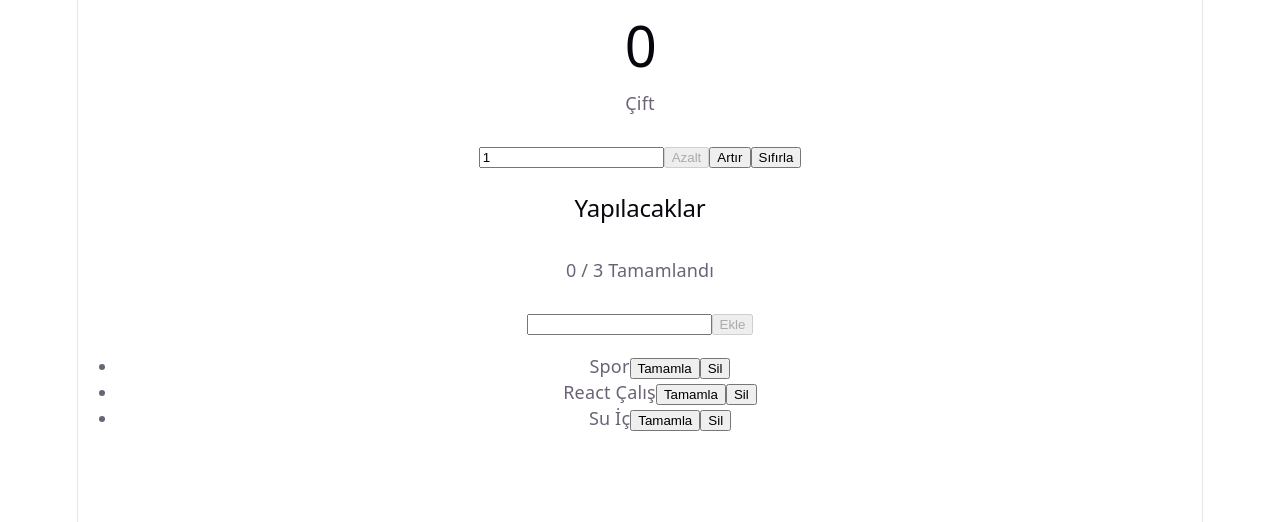
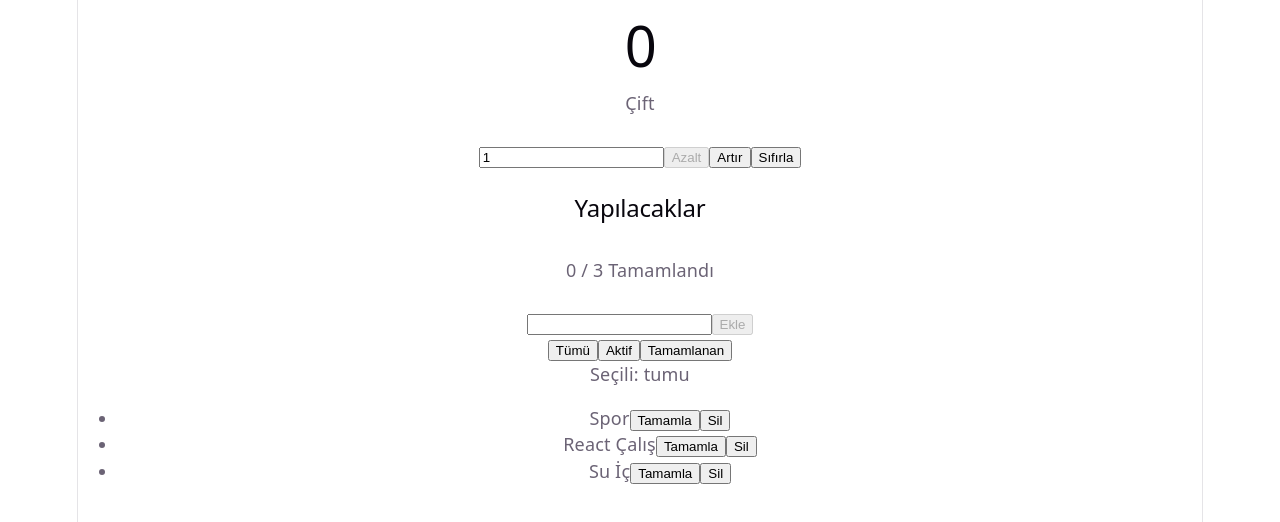
Before and after one commit to sertanersin/react-pratik, a React (Vite) app: page / in a window 1280 px wide. Shown: the top 522 px of the page. Built offline with nearby package versions, Linux system fonts and the light colour scheme.

Commit message:
Yapılacaklar: Filtreleme

```diff
--- a/src/Yapilacaklar.jsx
+++ b/src/Yapilacaklar.jsx
@@ -7,6 +7,8 @@ export default function Yapilacaklar() {
     { id: 3, metin: "Su İç", tamamlandi: false },
   ]);
   const [yeniMetin, setYeniMetin] = useState("");
+
+  const [filtre, setFiltre] = useState("tumu");
 
   const ekle = () => {
     setGorevler([
@@ -29,6 +31,12 @@ export default function Yapilacaklar() {
   };
   const tamamlananSayisi = gorevler.filter((gorev) => gorev.tamamlandi).length;
 
+  const gosterilenGorevler = gorevler.filter((gorev) => {
+    if (filtre === "aktif") return !gorev.tamamlandi;
+    if (filtre === "tamamlanan") return gorev.tamamlandi;
+    return true;
+  });
+
   return (
     <div>
       <h2>Yapılacaklar</h2>
@@ -45,9 +53,14 @@ export default function Yapilacaklar() {
       <button onClick={ekle} disabled={yeniMetin.trim() === ""}>
         Ekle
       </button>
+      <br />
+      <button onClick={() => setFiltre("tumu")}>Tümü</button>
+      <button onClick={() => setFiltre("aktif")}>Aktif</button>
+      <button onClick={() => setFiltre("tamamlanan")}>Tamamlanan</button>
+      <p>Seçili: {filtre}</p>
 
       <ul>
-        {gorevler.map((gorev) => (
+        {gosterilenGorevler.map((gorev) => (
           <li key={gorev.id}>
             <span
               style={{
```
